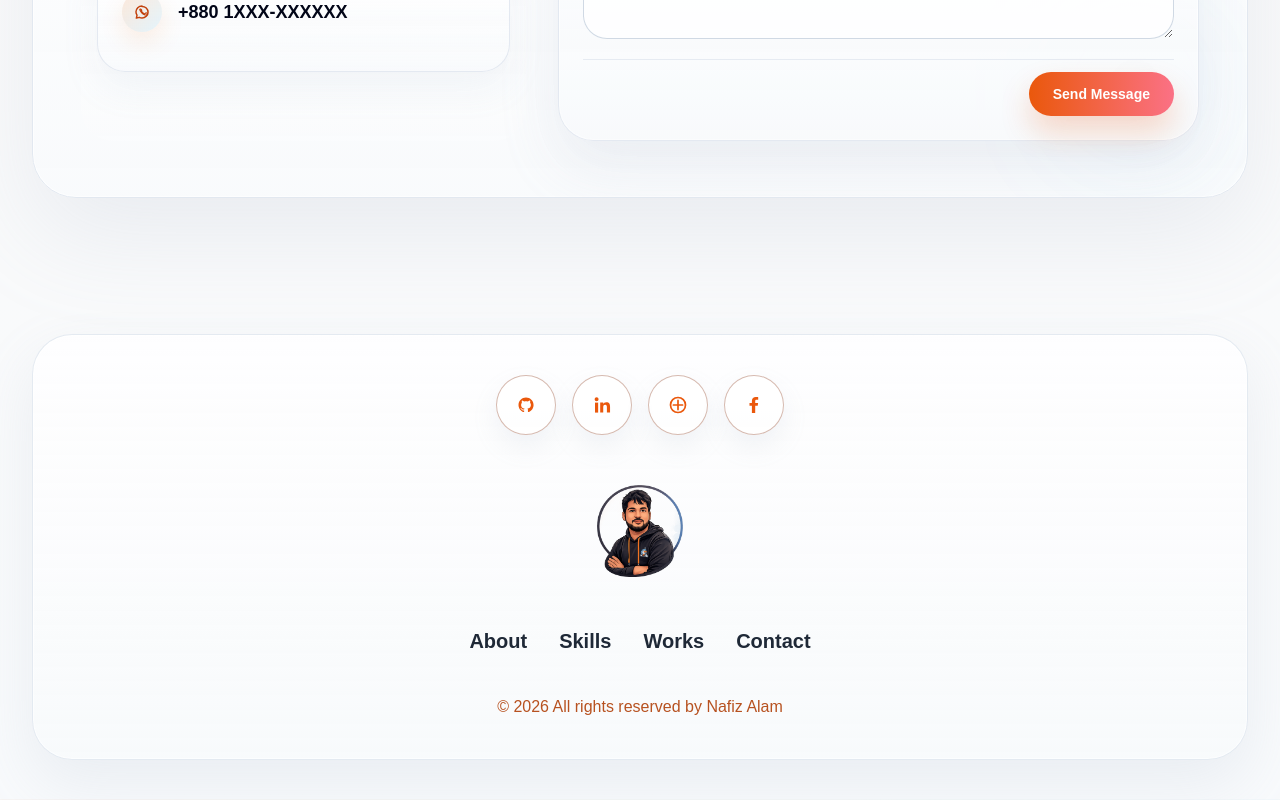
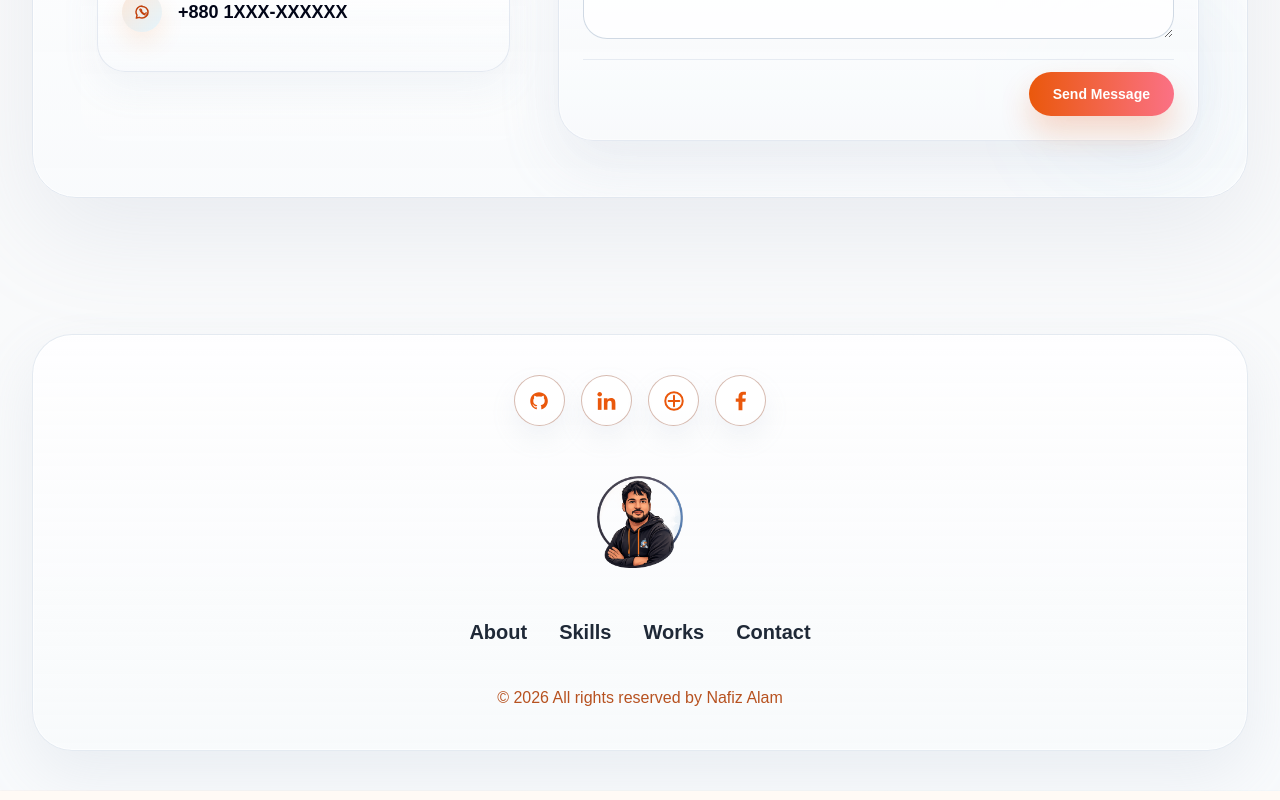
Before and after one commit to nafiz2024/Nafiz-Alam-Portfolio, a Next.js app: page / in a window 1280 px wide. Shown: the part 5318-6118 px from the top of the page. Built offline with nearby package versions, Linux system fonts and the light colour scheme; a web font is replaced by a local one.

Commit message:
Nafiz Alam | Portfolio Update

```diff
--- a/src/app/globals.css
+++ b/src/app/globals.css
@@ -485,7 +485,6 @@ button {
   border: 1px solid color-mix(in srgb, var(--color-accent) 24%, rgba(203, 213, 225, 0.9));
   background: rgba(255, 255, 255, 0.7);
   box-shadow: 0 12px 26px rgba(148, 163, 184, 0.12);
-  padding: 0.35rem;
 }
 
 .footer-social:hover {
--- a/src/components/site-footer.jsx
+++ b/src/components/site-footer.jsx
@@ -13,7 +13,7 @@ function SocialIcon({ label }) {
 
   if (normalized === "facebook") {
     return (
-      <svg viewBox="0 0 24 24" fill="none" className="h-6 w-6">
+      <svg viewBox="0 0 24 24" fill="none" className="h-7 w-7">
         <path
           d="M13.2 20V12.7H15.7L16.1 9.9H13.2V8.1C13.2 7.29 13.44 6.74 14.6 6.74H16.2V4.24C15.92 4.2 14.96 4.12 13.84 4.12C11.5 4.12 9.9 5.48 9.9 8V9.9H7.5V12.7H9.9V20H13.2Z"
           fill="currentColor"
@@ -24,7 +24,7 @@ function SocialIcon({ label }) {
 
   if (normalized === "linkedin") {
     return (
-      <svg viewBox="0 0 24 24" fill="none" className="h-6 w-6">
+      <svg viewBox="0 0 24 24" fill="none" className="h-7 w-7">
         <path
           d="M6.6 8.2C7.68 8.2 8.55 7.33 8.55 6.25C8.55 5.17 7.68 4.3 6.6 4.3C5.52 4.3 4.65 5.17 4.65 6.25C4.65 7.33 5.52 8.2 6.6 8.2Z"
           fill="currentColor"
@@ -43,7 +43,7 @@ function SocialIcon({ label }) {
 
   if (normalized === "github") {
     return (
-      <svg viewBox="0 0 24 24" fill="none" className="h-6 w-6">
+      <svg viewBox="0 0 24 24" fill="none" className="h-7 w-7">
         <path
           d="M12 4.5C7.86 4.5 4.5 7.86 4.5 12C4.5 15.31 6.64 18.12 9.61 19.11C9.99 19.17 10.13 18.95 10.13 18.76V17.45C8 17.9 7.56 16.56 7.56 16.56C7.22 15.68 6.72 15.45 6.72 15.45C6.04 15 6.77 15.01 6.77 15.01C7.52 15.06 7.91 15.79 7.91 15.79C8.58 16.91 9.67 16.58 10.1 16.39C10.17 15.92 10.37 15.6 10.59 15.41C8.89 15.23 7.1 14.58 7.1 11.68C7.1 10.85 7.4 10.17 7.9 9.64C7.82 9.45 7.57 8.67 7.97 7.62C7.97 7.62 8.6 7.43 10.12 8.42C10.72 8.26 11.37 8.18 12 8.18C12.63 8.18 13.28 8.26 13.88 8.42C15.4 7.43 16.03 7.62 16.03 7.62C16.43 8.67 16.18 9.45 16.1 9.64C16.6 10.17 16.9 10.85 16.9 11.68C16.9 14.59 15.1 15.22 13.39 15.4C13.68 15.65 13.94 16.13 13.94 16.86V18.76C13.94 18.95 14.08 19.17 14.47 19.11C17.43 18.12 19.57 15.31 19.57 12C19.57 7.86 16.21 4.5 12 4.5Z"
           fill="currentColor"
@@ -53,7 +53,7 @@ function SocialIcon({ label }) {
   }
 
   return (
-    <svg viewBox="0 0 24 24" fill="none" className="h-6 w-6">
+    <svg viewBox="0 0 24 24" fill="none" className="h-7 w-7">
       <circle cx="12" cy="12" r="7.5" stroke="currentColor" strokeWidth="1.7" />
       <path
         d="M12 7.4V16.6M7.4 12H16.6"
@@ -78,7 +78,7 @@ export default function SiteFooter() {
               href={link.href}
               target="_blank"
               rel="noopener noreferrer"
-              className="footer-social inline-flex h-[3.75rem] w-[3.75rem] items-center justify-center rounded-full"
+              className="footer-social inline-flex h-[3.2rem] w-[3.2rem] items-center justify-center rounded-full"
               aria-label={link.label}
             >
               <SocialIcon label={link.label} />
```
